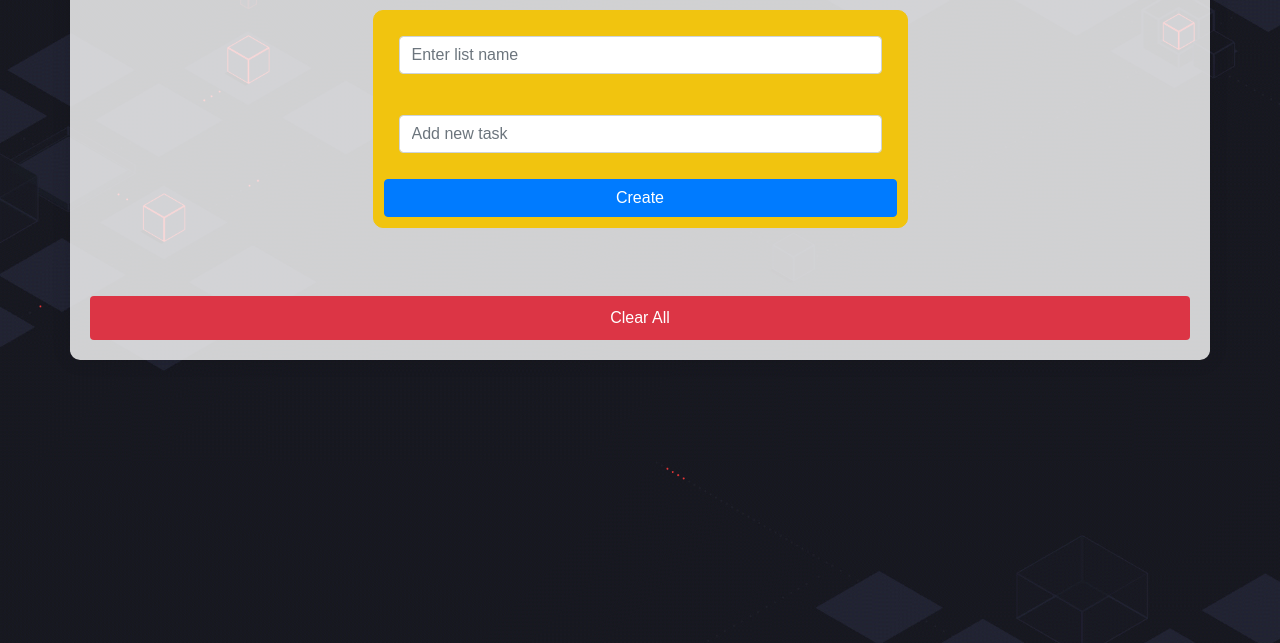
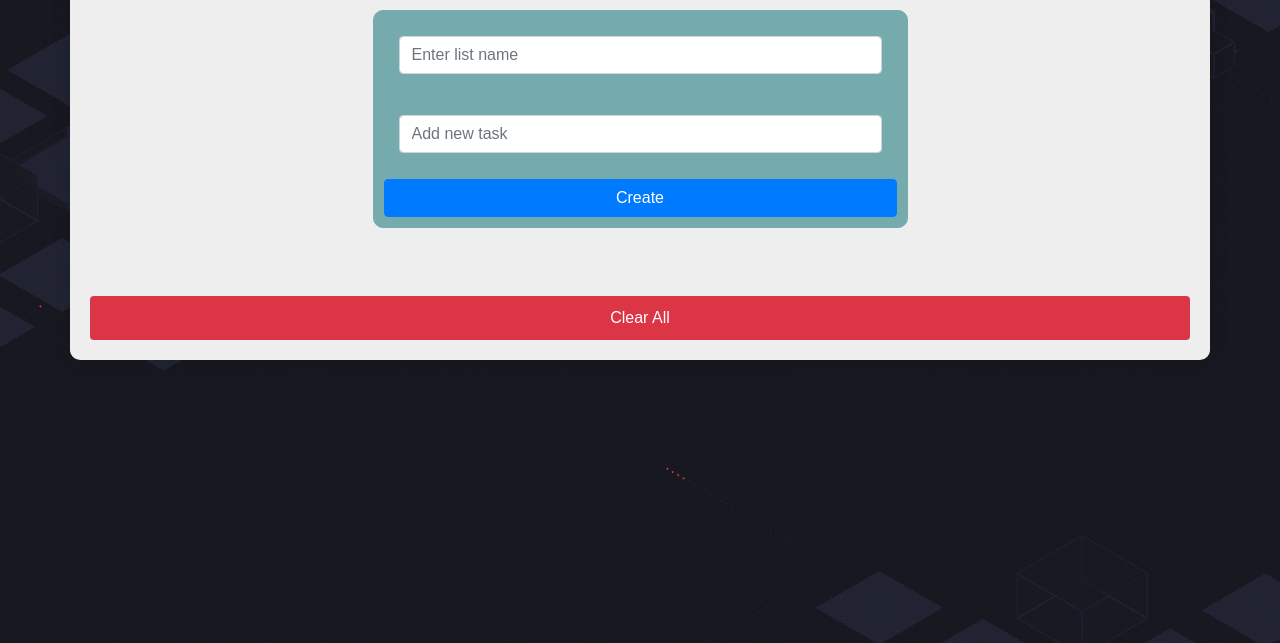
Before and after one commit to adlusrai49/todolist, a plain HTML site: page index.html in a window 1280 px wide. Shown: the part 157-800 px from the top of the page. Drawn offline with nearby package versions, Linux system fonts and the light colour scheme.

Commit message:
Update styles.css

```diff
--- a/styles.css
+++ b/styles.css
@@ -9,7 +9,7 @@ body {
 
 .container {
     padding: 20px;
-    background-color: rgba(255, 255, 255, 0.8);
+    background-color: #EEE; /* Complementary color */
     border-radius: 10px;
     box-shadow: 0px 0px 20px 0px rgba(0,0,0,0.1);
 }
@@ -38,8 +38,8 @@ ul {
 }
 
 .sticky-note {
-    background-color: #f1c40f;
-    border: 1px solid #f1c40f;
+    background-color: #76ABAE; /* Complementary color */
+    border: 1px solid #76ABAE; /* Complementary color */
     border-radius: 10px;
     padding: 10px;
     margin-bottom: 20px;
@@ -52,7 +52,7 @@ ul {
 .sticky-note .card-body .form-group {
     padding: 15px;
     margin: 0;
-    border-bottom: 1px solid #f1c40f;
+    border-bottom: 1px solid #76ABAE; /* Complementary color */
 }
 
 .sticky-note .card-body .form-group:last-child {
@@ -65,8 +65,8 @@ li {
     align-items: center;
     padding: 10px;
     border-radius: 8px;
-    border: 1px solid #f1c40f;
-    background-color: #f1c40f;
+    border: 1px solid #76ABAE; /* Complementary color */
+    background-color: #76ABAE; /* Complementary color */
     margin-bottom: 10px;
 }
 
```
